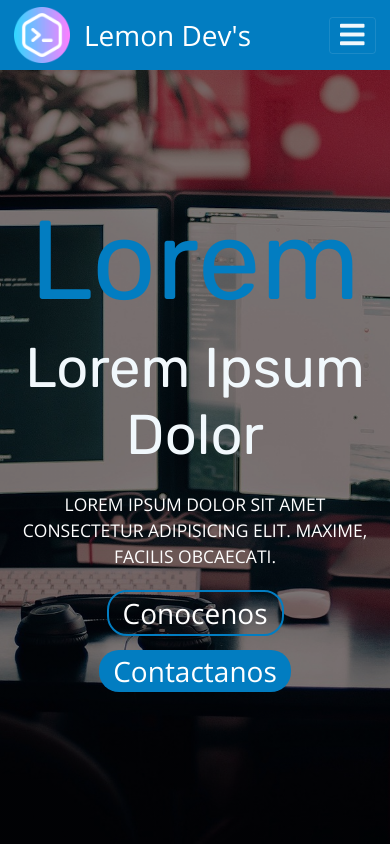
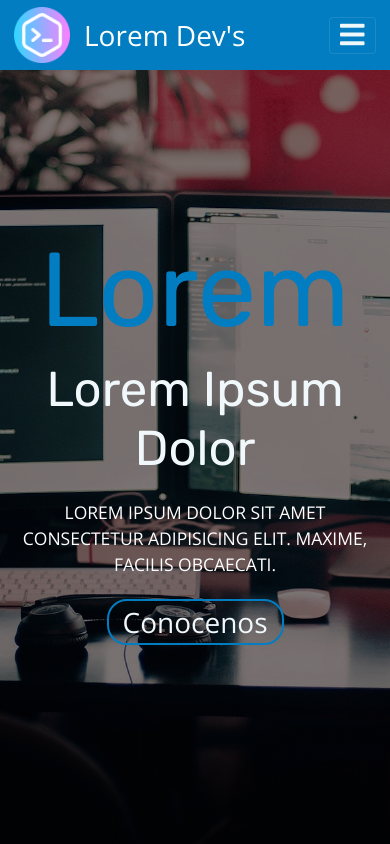
Before and after one commit to MorenoLucas05/landingLD, a plain HTML site: page index.html in a window 390 px wide. Shown: the top 844 px of the page. Drawn offline with nearby package versions, Linux system fonts and the light colour scheme.

Commit message:
final ajustes responsive

```diff
--- a/index.html
+++ b/index.html
@@ -30,7 +30,7 @@
 	<!-- SECCION NAVEGACION  -->
 	<nav class="navbar navbar-dark navbar-expand-md fixed-top">
 		<img id="logo" src="img/logo.png">
-		<a id="nombre" href="#" class="navbar-brand">Lemon Dev's</a>
+		<a id="nombre" href="#" class="navbar-brand">Lorem Dev's</a>
 		<button type="button" class="navbar-toggler navbar-toggler-right" data-toggle="collapse" data-target="#navbarNav"
 			aria-controls="navbarNav" aria-expanded="false" aria-label="Toggle navigation">
 			<i id="hamburguesa" class="fas fa-bars"></i>
@@ -80,13 +80,13 @@
 			<p class="lead mb-4 text-uppercase mb-md-4 d-none d-sm-block">Lorem ipsum dolor sit amet consectetur
 				adipisicing elit.</p>
 
-			<div class="row d-flex justify-content-center">
+			<div class="row d-flex justify-content-center mt-4">
 				<div class=" text-center boton mb-3 mb-sm-0" id="btnConocenos" data-aos="fade-up" data-aos-easing="ease-in-out"
-					data-aos-duration="600"><a href="#video" class=" text-white">Conocenos</a>
+					data-aos-duration="600"><a href="#video">Conocenos</a>
 				</div>
-				<div class="text-center boton" id="btnContacto" data-aos="fade-up"  data-aos-easing="ease-in-out"
+				<!-- <div class="text-center boton" id="btnContacto" data-aos="fade-up"  data-aos-easing="ease-in-out"
 					data-aos-duration="600"><a href="#contacto" class=" text-white">Contactanos</a>
-				</div>
+				</div> -->
 			</div>
 		</div>
 	</section>
@@ -322,7 +322,7 @@
 				<div class="d-flex justify-content-between">
 					<small class="form-text">Puedes cancelar la suscripción en cualquier momento</small>
 				</div>
-				<div class="d-flex justify-content-end">
+				<div class="d-flex justify-content-start justify-content-md-end mt-3 mt-md-0">
 					<button type="submit" class="btn btn-primary mr-4">Enviar & Suscibirse!</button>
 					<button type="submit" class="btn btn-primary">Enviar!</button>
 				</div>
@@ -417,20 +417,20 @@
 				<div class="col-6 col-sm-6 col-lg-3">
 					<h6>Donde Estamos</h6>
 					<address>
-						<strong>Lemon Dev's</strong><br>
+						<strong>Lorem Dev's</strong><br>
 						350 5th avenue<br>
 						New York, NY 10118<br>
 						<a href="tel:+12127363100"><i class="fas fa-fw fa-phone-square "></i><a href="tel:+12127363100">(011)
 								4444-4444</a><br>
 							<a href="mailto:info@cameo.com"><i class="fas fa-fw fa-envelope-square"></i><a
-									href="mailto:info@cameo.com">info@lemon.com</a>
+									href="mailto:info@cameo.com">info@lorem.com</a>
 					</address>
 				</div>
 			</div>
 			<div class="row">
 				<div class="col-6 col-sm-6 col-lg-9">
 					<ul class="list-inline">
-						<li class="list-inline-item">&copy; 2019 Lemon Dev's.</li>
+						<li class="list-inline-item">&copy; 2019 Lorem Dev's.</li>
 						<li class="list-inline-item">Todos los derechos reservados.</li>
 						<li><a href="#">Cancelar suscipción.</a></li>
 						<!-- <li class="list-inline-item"><a href="#" data-toggle="modal" data-target="#modal">Terminos y condiciones</a></li> -->
--- a/scss/estilos.scss
+++ b/scss/estilos.scss
@@ -48,6 +48,9 @@ nav #logo{
 	border: 2px solid $principal;
 	background-color: transparent;
 }
+#btnConocenos a{
+	color: $texto;
+}
 /* .boton p{
 	margin: 0;
 	padding: 0;
@@ -63,11 +66,11 @@ h1, h2, h3, h5, h6{
 }
 #home h1{
 	color: $principal;
-	font-size: 8rem;
+	font-size: 7.5rem;
 }
 #home h2{
 	color: $texto;
-	font-size: 4rem;
+	font-size: 3.5rem;
 }
 
 .jumbotron{
```
Also changed, not shown: css/estilos.css, 1 other file.
